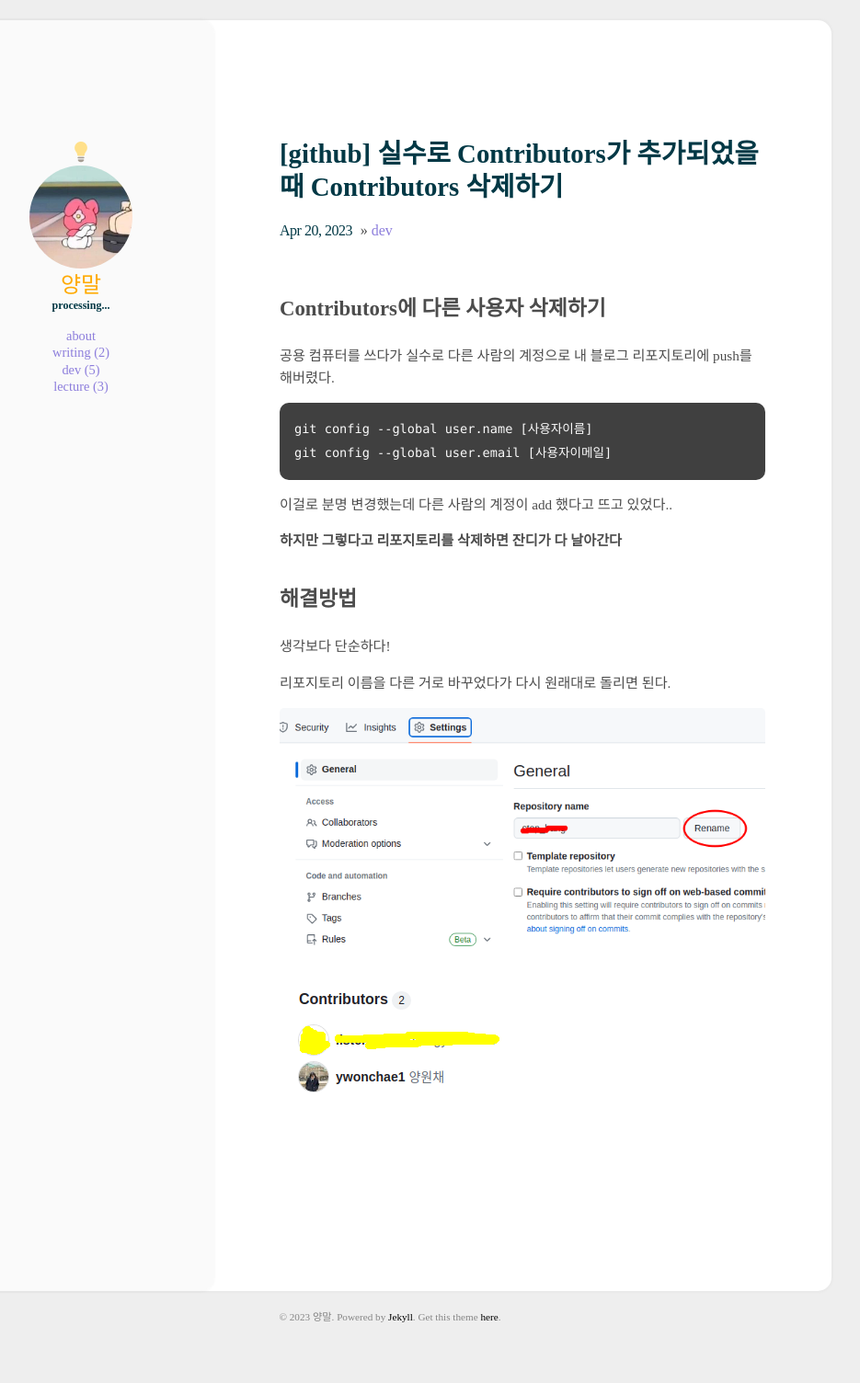
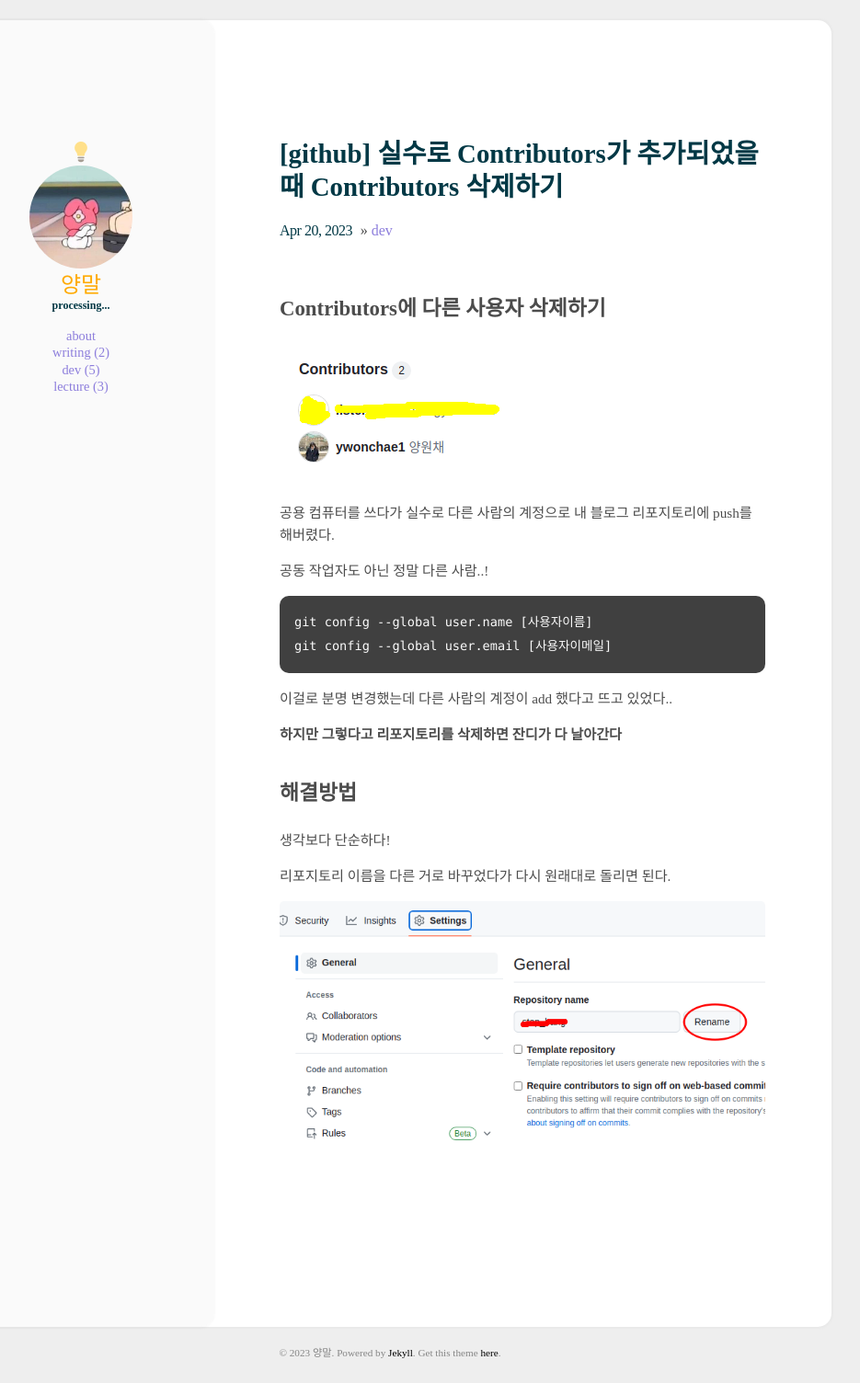
Before and after one commit to ywonchae1/ywonchae1.github.io, a Jekyll site: the page built from _posts/2023-04-20-contributors.md, in a window 1280 px wide. Shown: the whole page at 92% size, without its empty margins (216-1151 px from the left). Built offline with Jekyll 4.4.1, drawn with Linux system fonts in a browser that asks for light colours; some web fonts are replaced; before the commit the page ends 1464 px from its top, so only the background shows below that.

Commit message:
edit post

````diff
--- a/_posts/2023-04-20-contributors.md
+++ b/_posts/2023-04-20-contributors.md
@@ -6,7 +6,13 @@ categories: [dev]
 
 ## Contributors에 다른 사용자 삭제하기
 
+<p align="central">
+	<img src="../attachment/230420/contributor.png">
+</p>
+
 공용 컴퓨터를 쓰다가 실수로 다른 사람의 계정으로 내 블로그 리포지토리에 push를 해버렸다.
+
+공동 작업자도 아닌 정말 다른 사람..!
 
 ```
 git config --global user.name [사용자이름]
@@ -26,7 +32,3 @@ git config --global user.email [사용자이메일]
 <p align="central">
 	<img src="../attachment/230420/rename.png">
 </p>
-
-<p align="central">
-	<img src="../attachment/230420/contributor.png">
-</p>
````
